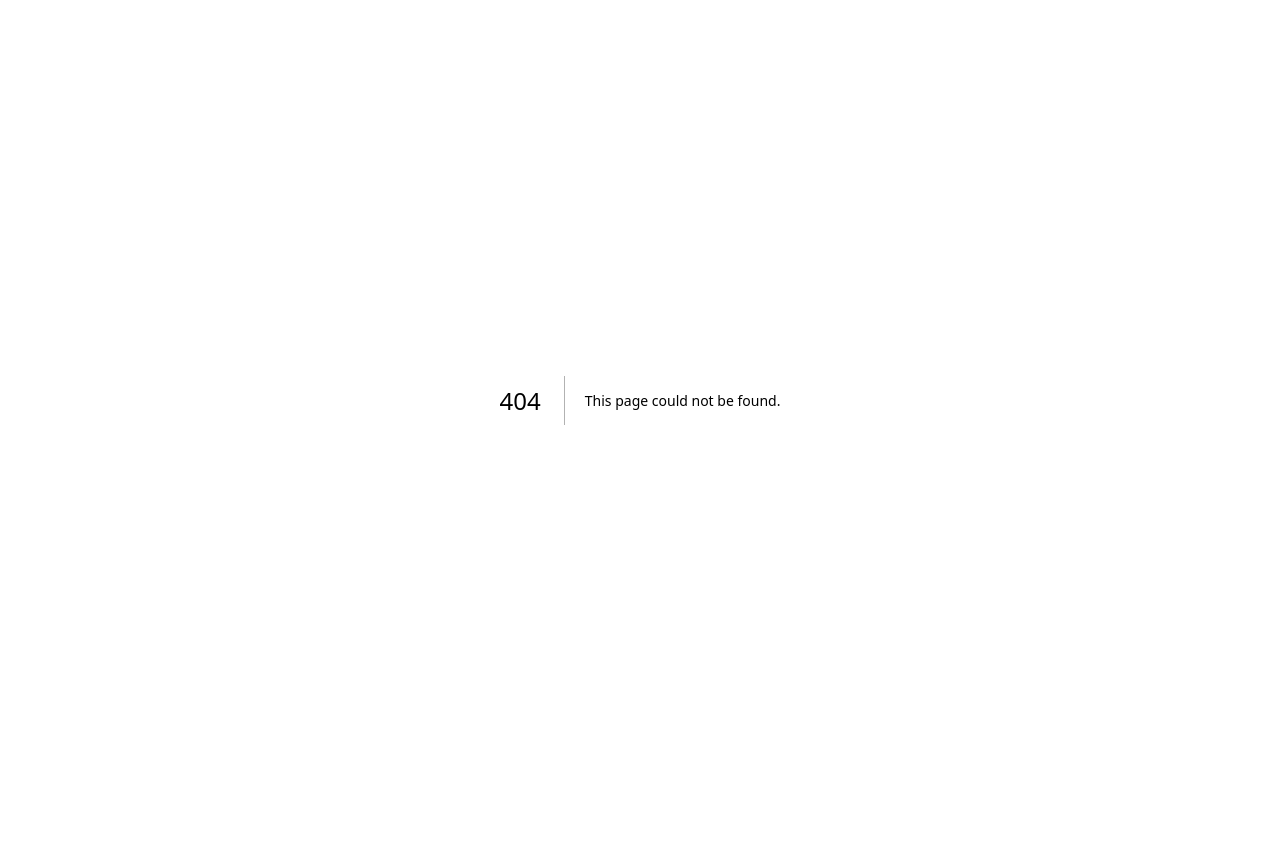
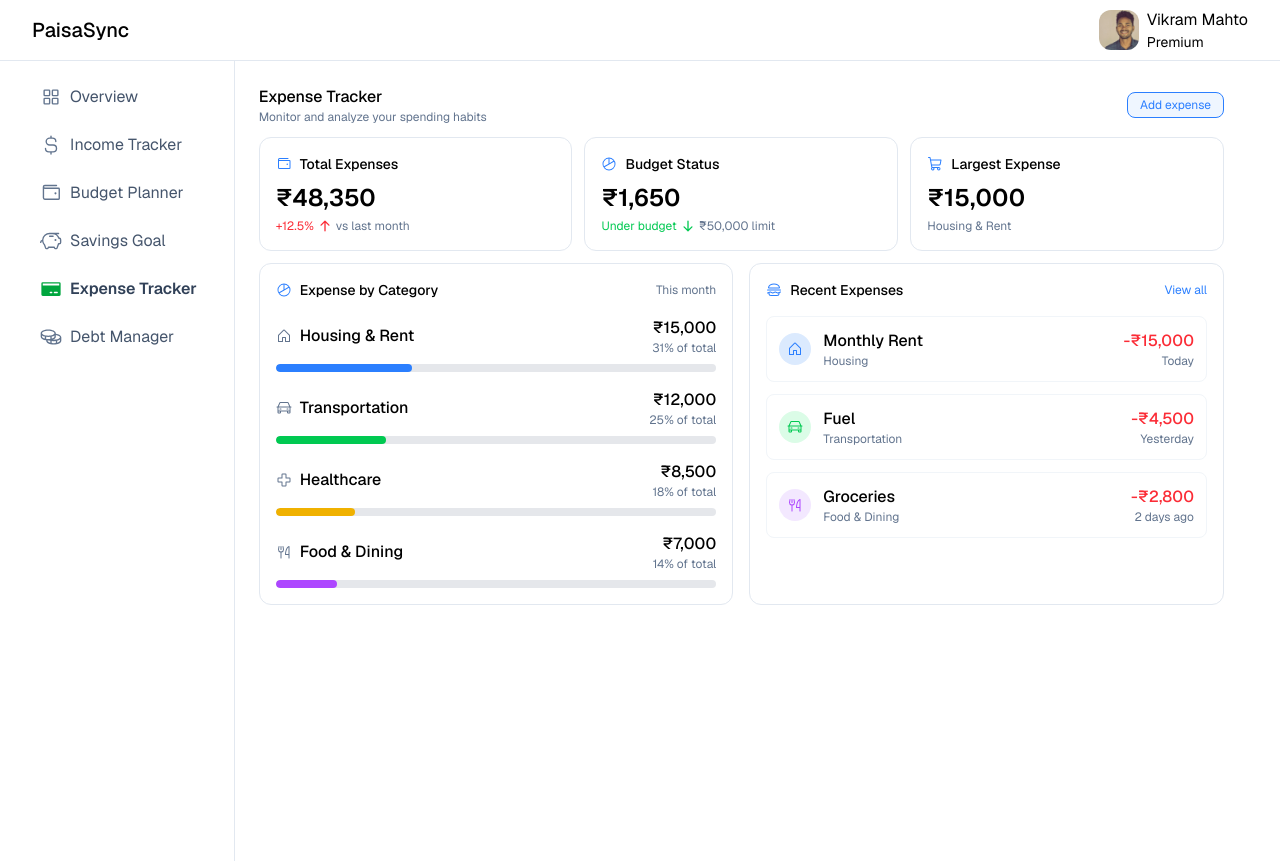
Before and after one commit to vikrammahto/paisasync, a Next.js app: page /expense-tracker in a window 1280 px wide. Before the commit this address had no page. Before the commit the page ends 800 px from the top, so only its background shows below. Built offline with nearby package versions, Linux system fonts and the light colour scheme.

Commit message:
Add expense tracker page

```diff
--- /dev/null
+++ b/src/app/(mainapp)/expense-tracker/page.jsx
@@ -0,0 +1,242 @@
+'use client';
+import React from 'react';
+import {
+  Wallet,
+  ChartPie,
+  ArrowDown,
+  ArrowUp,
+  ShoppingCart,
+  House,
+  Car,
+  FirstAid,
+  ForkKnife,
+  Hamburger,
+} from '@phosphor-icons/react';
+
+const page = () => {
+  return (
+    <div className="space-y-3">
+      {/* Header */}
+      <div className="flex items-center justify-between">
+        <div>
+          <h1 className="font-medium">Expense Tracker</h1>
+          <p className="text-xs text-slate-500">
+            Monitor and analyze your spending habits
+          </p>
+        </div>
+        <button className="cursor-pointer rounded-lg border border-blue-500 bg-blue-50 px-3 py-1 text-xs text-blue-500 transition duration-200 hover:bg-blue-500 hover:text-white">
+          Add expense
+        </button>
+      </div>
+
+      {/* Overview Cards */}
+      <div className="grid grid-cols-1 gap-3 md:grid-cols-3">
+        {/* Total Expenses Card */}
+        <div className="rounded-xl border border-slate-200 p-4">
+          <div className="flex items-center gap-2">
+            <Wallet className="text-blue-500" />
+            <h2 className="text-sm font-medium">Total Expenses</h2>
+          </div>
+          <div className="mt-2">
+            <p className="text-2xl font-semibold">₹48,350</p>
+            <div className="mt-1 flex items-center gap-1">
+              <span className="text-xs text-red-500">+12.5%</span>
+              <ArrowUp className="text-red-500" size={14} weight="bold" />
+              <span className="text-xs text-slate-500">vs last month</span>
+            </div>
+          </div>
+        </div>
+
+        {/* Budget Status Card */}
+        <div className="rounded-xl border border-slate-200 p-4">
+          <div className="flex items-center gap-2">
+            <ChartPie className="text-blue-500" />
+            <h2 className="text-sm font-medium">Budget Status</h2>
+          </div>
+          <div className="mt-2">
+            <p className="text-2xl font-semibold">₹1,650</p>
+            <div className="mt-1 flex items-center gap-1">
+              <span className="text-xs text-green-500">Under budget</span>
+              <ArrowDown className="text-green-500" size={14} weight="bold" />
+              <span className="text-xs text-slate-500">₹50,000 limit</span>
+            </div>
+          </div>
+        </div>
+
+        {/* Largest Expense Card */}
+        <div className="rounded-xl border border-slate-200 p-4">
+          <div className="flex items-center gap-2">
+            <ShoppingCart className="text-blue-500" />
+            <h2 className="text-sm font-medium">Largest Expense</h2>
+          </div>
+          <div className="mt-2">
+            <p className="text-2xl font-semibold">₹15,000</p>
+            <p className="mt-1 text-xs text-slate-500">Housing & Rent</p>
+          </div>
+        </div>
+      </div>
+
+      {/* Category Breakdown and Recent Expenses */}
+      <div className="grid grid-cols-1 gap-4 lg:grid-cols-2">
+        {/* Category Breakdown */}
+        <div className="rounded-xl border border-slate-200 p-4">
+          <div className="mb-4 flex items-center justify-between">
+            <div className="flex items-center gap-2">
+              <ChartPie className="text-blue-500" />
+              <h2 className="text-sm font-medium">Expense by Category</h2>
+            </div>
+            <p className="text-xs text-slate-500">This month</p>
+          </div>
+          <div className="space-y-4">
+            {/* Housing */}
+            <div className="space-y-2">
+              <div className="flex items-center justify-between">
+                <div className="flex items-center gap-2">
+                  <House className="text-slate-500" />
+                  <p className="font-medium">Housing & Rent</p>
+                </div>
+                <div className="text-right">
+                  <p className="font-medium">₹15,000</p>
+                  <p className="text-xs text-slate-500">31% of total</p>
+                </div>
+              </div>
+              <div className="h-2 overflow-hidden rounded-full bg-gray-200">
+                <div
+                  className="h-full rounded-full bg-blue-500 transition-all"
+                  style={{ width: '31%' }}
+                />
+              </div>
+            </div>
+
+            {/* Transportation */}
+            <div className="space-y-2">
+              <div className="flex items-center justify-between">
+                <div className="flex items-center gap-2">
+                  <Car className="text-slate-500" />
+                  <p className="font-medium">Transportation</p>
+                </div>
+                <div className="text-right">
+                  <p className="font-medium">₹12,000</p>
+                  <p className="text-xs text-slate-500">25% of total</p>
+                </div>
+              </div>
+              <div className="h-2 overflow-hidden rounded-full bg-gray-200">
+                <div
+                  className="h-full rounded-full bg-green-500 transition-all"
+                  style={{ width: '25%' }}
+                />
+              </div>
+            </div>
+
+            {/* Healthcare */}
+            <div className="space-y-2">
+              <div className="flex items-center justify-between">
+                <div className="flex items-center gap-2">
+                  <FirstAid className="text-slate-500" />
+                  <p className="font-medium">Healthcare</p>
+                </div>
+                <div className="text-right">
+                  <p className="font-medium">₹8,500</p>
+                  <p className="text-xs text-slate-500">18% of total</p>
+                </div>
+              </div>
+              <div className="h-2 overflow-hidden rounded-full bg-gray-200">
+                <div
+                  className="h-full rounded-full bg-yellow-500 transition-all"
+                  style={{ width: '18%' }}
+                />
+              </div>
+            </div>
+
+            {/* Food & Dining */}
+            <div className="space-y-2">
+              <div className="flex items-center justify-between">
+                <div className="flex items-center gap-2">
+                  <ForkKnife className="text-slate-500" />
+                  <p className="font-medium">Food & Dining</p>
+                </div>
+                <div className="text-right">
+                  <p className="font-medium">₹7,000</p>
+                  <p className="text-xs text-slate-500">14% of total</p>
+                </div>
+              </div>
+              <div className="h-2 overflow-hidden rounded-full bg-gray-200">
+                <div
+                  className="h-full rounded-full bg-purple-500 transition-all"
+                  style={{ width: '14%' }}
+                />
+              </div>
+            </div>
+          </div>
+        </div>
+
+        {/* Recent Expenses */}
+        <div className="rounded-xl border border-slate-200 p-4">
+          <div className="mb-4 flex items-center justify-between">
+            <div className="flex items-center gap-2">
+              <Hamburger className="text-blue-500" />
+              <h2 className="text-sm font-medium">Recent Expenses</h2>
+            </div>
+            <button className="text-xs text-blue-500 hover:underline">
+              View all
+            </button>
+          </div>
+          <div className="space-y-3">
+            {/* Expense 1 */}
+            <div className="flex items-center justify-between rounded-lg border border-slate-100 p-3">
+              <div className="flex items-center gap-3">
+                <div className="rounded-full bg-blue-100 p-2">
+                  <House className="text-blue-500" />
+                </div>
+                <div>
+                  <p className="font-medium">Monthly Rent</p>
+                  <p className="text-xs text-slate-500">Housing</p>
+                </div>
+              </div>
+              <div className="text-right">
+                <p className="font-medium text-red-500">-₹15,000</p>
+                <p className="text-xs text-slate-500">Today</p>
+              </div>
+            </div>
+
+            {/* Expense 2 */}
+            <div className="flex items-center justify-between rounded-lg border border-slate-100 p-3">
+              <div className="flex items-center gap-3">
+                <div className="rounded-full bg-green-100 p-2">
+                  <Car className="text-green-500" />
+                </div>
+                <div>
+                  <p className="font-medium">Fuel</p>
+                  <p className="text-xs text-slate-500">Transportation</p>
+                </div>
+              </div>
+              <div className="text-right">
+                <p className="font-medium text-red-500">-₹4,500</p>
+                <p className="text-xs text-slate-500">Yesterday</p>
+              </div>
+            </div>
+
+            {/* Expense 3 */}
+            <div className="flex items-center justify-between rounded-lg border border-slate-100 p-3">
+              <div className="flex items-center gap-3">
+                <div className="rounded-full bg-purple-100 p-2">
+                  <ForkKnife className="text-purple-500" />
+                </div>
+                <div>
+                  <p className="font-medium">Groceries</p>
+                  <p className="text-xs text-slate-500">Food & Dining</p>
+                </div>
+              </div>
+              <div className="text-right">
+                <p className="font-medium text-red-500">-₹2,800</p>
+                <p className="text-xs text-slate-500">2 days ago</p>
+              </div>
+            </div>
+          </div>
+        </div>
+      </div>
+    </div>
+  );
+};
+
+export default page;
```
